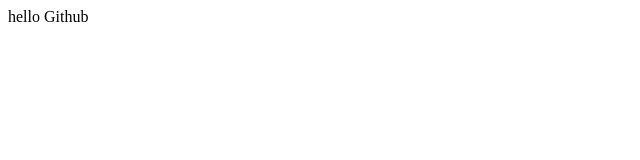
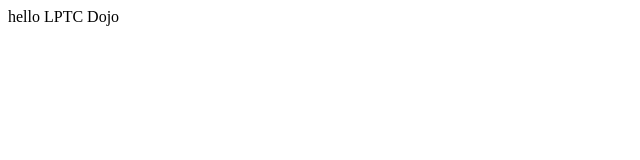
Before and after one commit to Coderdojo-Leixlip/emilyoboyle-hello, a plain HTML site: page index.html in a window 1280 px wide. Shown: the full height of the page, 0-640 px from the left. Drawn offline with Linux system fonts and the light colour scheme.

Commit message:
hello LPTC Dojo

```diff
--- a/index.html
+++ b/index.html
@@ -1,7 +1,7 @@
 <!DOCTYPE html>
 <html>
 <body>
-hello Github
+hello LPTC Dojo
 
 </body>
 </html>
```
